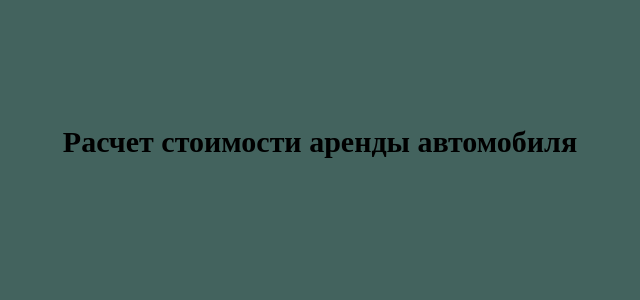
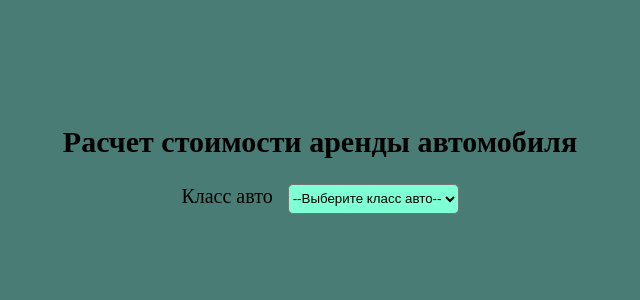
Before and after one commit to jsapro/cost-of-car-rental-calc-angular, an Angular app: page / in a window 1280 px wide. Shown: the top 300 px of the page, without its empty margins (320-960 px from the left). Built offline with nearby package versions, Linux system fonts and the light colour scheme.

Commit message:
add dropdown to choose class auto

```diff
--- a/src/app/app.component.css
+++ b/src/app/app.component.css
@@ -1,7 +1,17 @@
-.container {
+.calc {
   text-align: center;
   display: flex;
   flex-direction: column;
   margin: 100px 0 50px;
   font-size: 20px;
 }
+
+.class-title{
+ margin-right: 15px;
+}
+
+.dropdown{
+ border-radius: 5px;
+ min-height: 30px;
+ background-color: aquamarine;
+}
--- a/src/app/app.component.html
+++ b/src/app/app.component.html
@@ -1,4 +1,11 @@
-<section class="container">
-  <h1>Расчет стоимости аренды автомобиля</h1>
-
+<section class="calc">
+  <h1 >Расчет стоимости аренды автомобиля</h1>
+  <div>
+    <label class="class-title">Класс авто</label>
+    <select class="dropdown" placeholder="ClassAuto" [(ngModel)]="selectedClass" (change)="changeClass($event)">
+      <option >--Выберите класс авто--</option>
+      <!-- <option value="" disabled selected>Select a Class</option> -->
+      <option *ngFor="let car of cars">{{ car.name }}</option>
+    </select>
+  </div>
 </section>
--- a/src/app/app.component.ts
+++ b/src/app/app.component.ts
@@ -7,4 +7,69 @@ import { Component } from '@angular/core';
 })
 export class AppComponent {
   title = 'cost-of-car-rental-calc-angular';
+
+  selectedClass: string = '--Выберите класс авто--';
+  models: Array<any> = [];
+
+  cars: Array<any> = [
+    {
+      name: 'B',
+      models: [
+        {
+          name: 'BMW X5',
+          rentCostForDay: {
+            shortRent: 10000,
+            averageRent: 8000,
+            longRent: 5000,
+          },
+        },
+
+        {
+          name: 'Nissan Quashkai',
+          rentCostForDay: {
+            shortRent: 9000,
+            averageRent: 7000,
+            longRent: 4500,
+          },
+        },
+        {
+          name: 'Ford Focus',
+          rentCostForDay: {
+            shortRent: 8000,
+            averageRent: 6500,
+            longRent: 4000,
+          },
+        },
+      ],
+    },
+
+    {
+      name: 'C',
+      models: [
+        {
+          name: 'Ford Transit',
+          rentCostForDay: {
+            shortRent: 12000,
+            averageRent: 10000,
+            longRent: 8000,
+          },
+        },
+
+        {
+          name: 'Mercedes-Benz Sprinter',
+          rentCostForDay: {
+            shortRent: 13000,
+            averageRent: 11000,
+            longRent: 9000,
+          },
+        },
+      ],
+    },
+  ];
+
+  changeClass(car: any) {
+    this.models = this.cars.find(
+      (_car: any) => _car.name == car.target.value
+      ).models;
+  }
 }
--- a/src/styles.css
+++ b/src/styles.css
@@ -1,4 +1,4 @@
 /* You can add global styles to this file, and also import other style files */
 body{
-  background-color: rgb(67, 99, 94);
+  background-color: rgb(73, 124, 117);
 }
```
